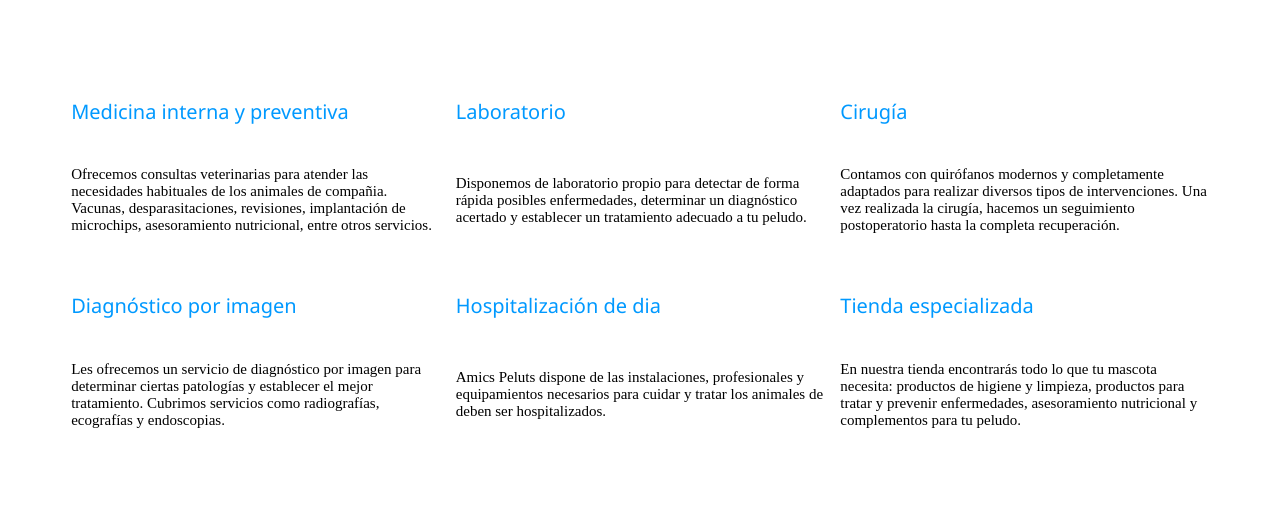
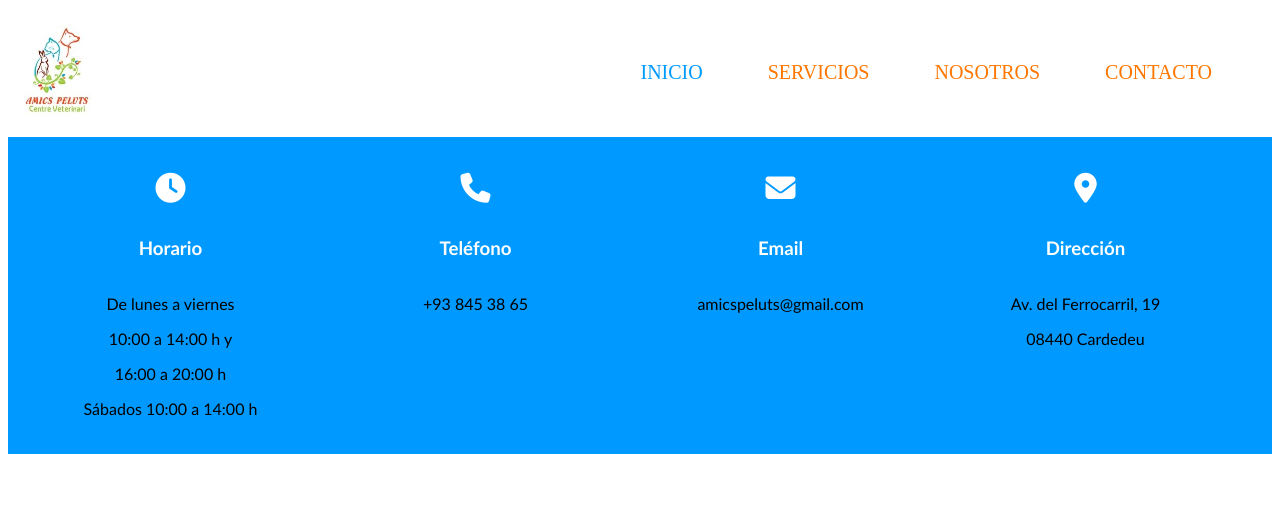
Before and after one commit to juditix/amics, a plain HTML site: page prova.html in a window 1280 px wide. Drawn offline with Linux system fonts and the light colour scheme.

Commit message:
footer grid

```diff
--- a/prova.css
+++ b/prova.css
@@ -1,33 +1,95 @@
-.about_main{
-    padding: 5%;
-    display: grid;
+/* HEADER*/
+.menu {
+    display: flex;
+    align-items: center;
+    justify-content: space-between;
+    font-weight: bold;
 }
 
-.about_element{
-    display:grid; /* para ordenar por columnas */
-    grid-template-columns: 1fr;
-    gap: 16px; /* deja un margen entre cada caja*/
+a, a:hover {
+    text-decoration: none;
+    color: inherit;
 }
 
-@media (width > 400px) {    /* Para ajustar a distintos tamaños*/
-    .about_element{
-        grid-template-columns: 1fr 1fr; /* 1fr es una columna */
-    }
+.a-ul-inicio {
+    color: rgb(255, 119, 0);
+    display: inline-block;
+    padding: 0px 30px;
+    font-size: 20px;
+    list-style: none;
+    font-weight: 100;
+
 }
-@media (width > 600px) {
-    .about_element{
-        grid-template-columns: 1fr 1fr 1fr; /* 3 columnas */
+
+.a-ul-inicio1{
+    color: #09f;
+}
+
+.a-ul-inicio-hover:hover{
+    color: #09f;
+
+}
+
+ul li{
+
+    display: inline-block;
+    padding: 0px 30px;
+    font-size: 20px;
+
+}
+
+header {
+    background-color: white;
+    margin: none;
+    width: 100%;
+    clear: both;
+}
+
+/*FOOTER*/
+
+
+footer{
+    background-color: #09f;
+    font-family: 'Gill Sans', 'Gill Sans MT', Calibri, 'Trebuchet MS', sans-serif;
+    padding: 20px;
+}
+
+.footer-contenido{
+    max-width: 1200px;
+    display: grid;
+    grid-template-columns: 1fr;
+    gap: 20px;
+}
+
+@media (min-width: 400px) { /* Cambia 'width' a 'min-width' */
+    .footer-contenido {
+        grid-template-columns: repeat(2, 1fr); /* Dos columnas */
     }
 }
 
-.about_icons{
-    font-size: 15px;
-    display: grid;
+@media (min-width: 600px) {
+    .footer-contenido {
+        grid-template-columns: repeat(4, 1fr); /* Tres columnas */
+    }
 }
 
-h4{
-    font-family: 'Segoe UI', Tahoma, Geneva, Verdana, sans-serif;
-    font-size: 20px;
-    font-weight: 400;
-    color: #09f;
+.footer-section{
+    text-align: center;
 }
+
+h3{
+    color: white;
+    display: inline-block;
+}
+
+.a-footer-email{
+    color: black;
+}
+
+i{
+    color: white;
+    display: inline-block;
+    text-align: center;
+    font-size: 30px;
+
+}
--- a/prova.html
+++ b/prova.html
@@ -7,35 +7,56 @@
     <link rel="stylesheet" type="text/css" href="prova.css" />
     <title>Proves</title>
 </head>
+<body>
+     <!--HEADER-->
+    <header>
+        <div class="menu">
+            <img src="media/amics logo2.jpg" alt="Logo amic peluts"
+                    width="100">
 
-<main>
-    <div class="about_main">
-        <div class="about_element">
-            <section class="about_icons">
-                <h4>Medicina interna y preventiva</h4>
-                <p>Ofrecemos consultas veterinarias para atender las necesidades habituales de los animales de compañia. Vacunas, desparasitaciones, revisiones, implantación de microchips, asesoramiento nutricional, entre otros servicios. </p>
-            </section>
-            <section class="about_icons">
-                <h4>Laboratorio</h4>
-                <p>Disponemos de laboratorio propio para detectar de forma rápida posibles enfermedades, determinar un diagnóstico acertado y establecer un tratamiento adecuado a tu peludo.</p>
-            </section>
-            <section class="about_icons">
-                <h4>Cirugía</h4>
-                <p>Contamos con quirófanos modernos y completamente adaptados para realizar diversos tipos de intervenciones. Una vez realizada la cirugía, hacemos un seguimiento postoperatorio hasta la completa recuperación.</p>
-            </section>
-            <section class="about_icons">
-                <h4>Diagnóstico por imagen</h4>
-                <p>Les ofrecemos un servicio de diagnóstico por imagen para determinar ciertas patologías y establecer el mejor tratamiento. Cubrimos servicios como radiografías, ecografías y endoscopias.</p>
-            </section>
-            <section class="about_icons">
-                <h4>Hospitalización de dia</h4>
-                <p>Amics Peluts dispone de las instalaciones, profesionales y equipamientos necesarios para cuidar y tratar los animales de deben ser hospitalizados.</p>
-            </section>
-            <section class="about_icons">
-                <h4>Tienda especializada</h4>
-                <p>En nuestra tienda encontrarás todo lo que tu mascota necesita: productos de higiene y limpieza, productos para tratar y prevenir enfermedades, asesoramiento nutricional y complementos para tu peludo.</p>
-            </section>
+
+            <div class="a-ul-inicio">
+                <nav>
+                    <ul>
+                        <li class="a-ul-inicio1"><a href="/index.html">INICIO</a> </li>
+                        <li class="a-ul-inicio-hover"><a href="/paginas/servicios.html">SERVICIOS</a> </li>
+                        <li class="a-ul-inicio-hover"><a href="paginas/nosotros.html">NOSOTROS</a> </li>
+                        <li class="a-ul-inicio-hover"><a href="/paginas/contacto.html">CONTACTO</a> </li>
+                    </ul>
+                </nav>
+            </div>
         </div>
+    </header>
+</body>
+<footer>
+
+    <div class="footer-contenido">
+        <div class="footer-section">
+            <p><i class="fa-solid fa-clock"></i></p>
+            <h3>Horario</h3>
+                <p>De lunes a viernes</p>
+                <p>10:00 a 14:00 h y </p>
+                <p>16:00 a 20:00 h </p>
+                <p>Sábados 10:00 a 14:00 h</p>
+        </div>
+
+        <div class="footer-section">
+            <p><i class="fa-solid fa-phone"></i></p>
+            <h3>Teléfono</h3>
+                <p>+93 845 38 65</p>
+        </div>
+        <div class="footer-section">
+            <p><i class="fa-solid fa-envelope"></i></p>
+            <h3>Email</h3>
+                <p class="a-footer-email"> amicspeluts@gmail.com</p>
+        </div>
+        <div class="footer-section">
+            <p><i class="fa-solid fa-location-dot"></i></p>
+            <h3>Dirección</h3>
+                <p>Av. del Ferrocarril, 19 </p>
+                <p>08440 Cardedeu</p>
+        </div>
+
     </div>
-
-</main>
+</footer>
+</html>
```
Also changed, not shown: paginas/contacto.css (+1 -7 lines).
